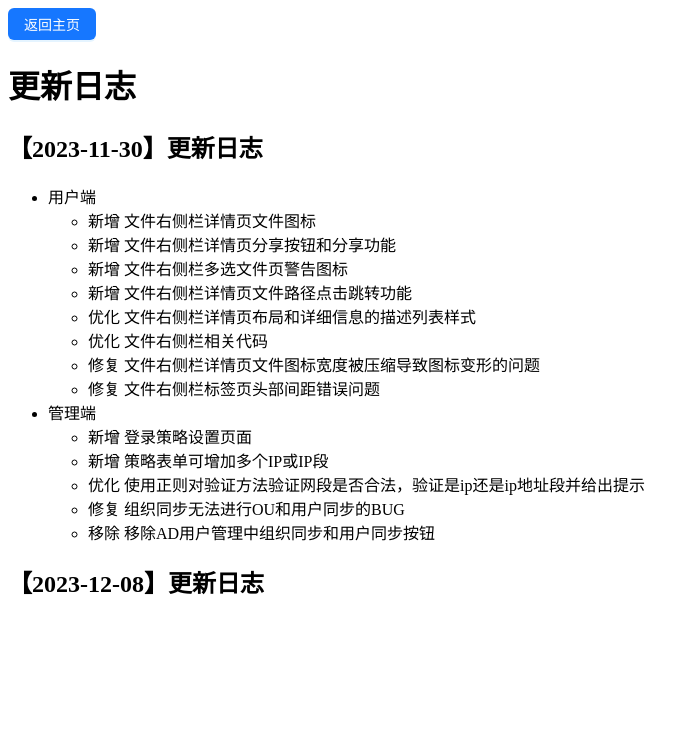
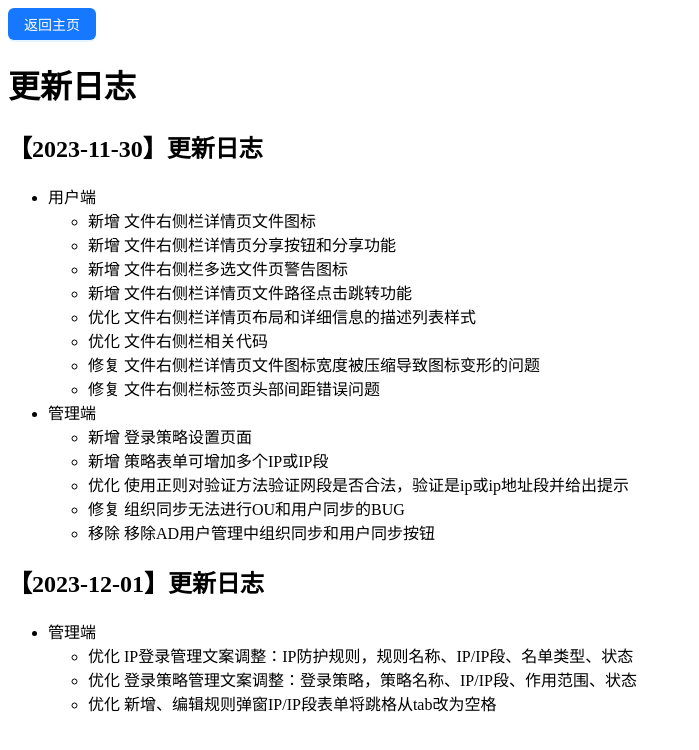
Before and after one commit to tw358/workspace-log, a Next.js app: page /changelog in a window 1280 px wide. Shown: the top 750 px of the page, without its empty margins (0-699 px from the left). Built offline with nearby package versions, Linux system fonts and the light colour scheme.

Commit message:
输入更新日志

```diff
--- a/app/changelog/page.tsx
+++ b/app/changelog/page.tsx
@@ -22,11 +22,14 @@ const textContent = `
 - 管理端
     - 新增 登录策略设置页面
     - 新增 策略表单可增加多个IP或IP段
-    - 优化 使用正则对验证方法验证网段是否合法，验证是ip还是ip地址段并给出提示
+    - 优化 使用正则对验证方法验证网段是否合法，验证是ip或ip地址段并给出提示
     - 修复 组织同步无法进行OU和用户同步的BUG
     - 移除 移除AD用户管理中组织同步和用户同步按钮
-
- ## 【2023-12-08】更新日志
+ ## 【2023-12-01】更新日志
+- 管理端
+    - 优化 IP登录管理文案调整：IP防护规则，规则名称、IP/IP段、名单类型、状态
+    - 优化 登录策略管理文案调整：登录策略，策略名称、IP/IP段、作用范围、状态
+    - 优化 新增、编辑规则弹窗IP/IP段表单将跳格从tab改为空格
 `;
 
 export default function Page() {
```
